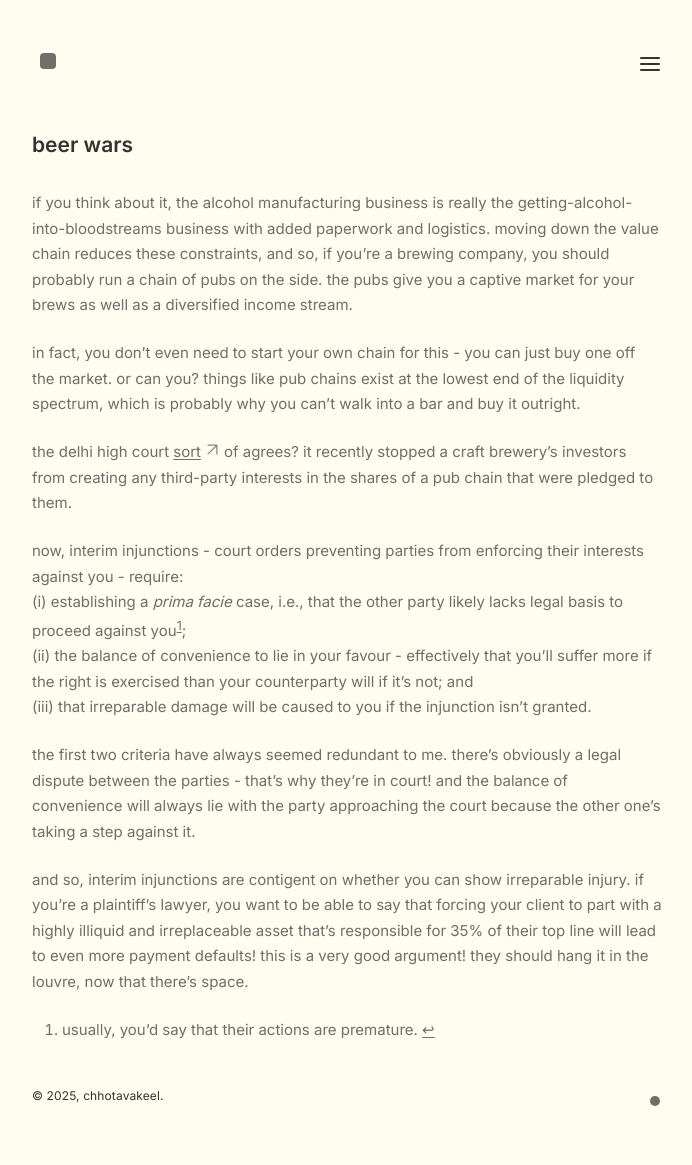
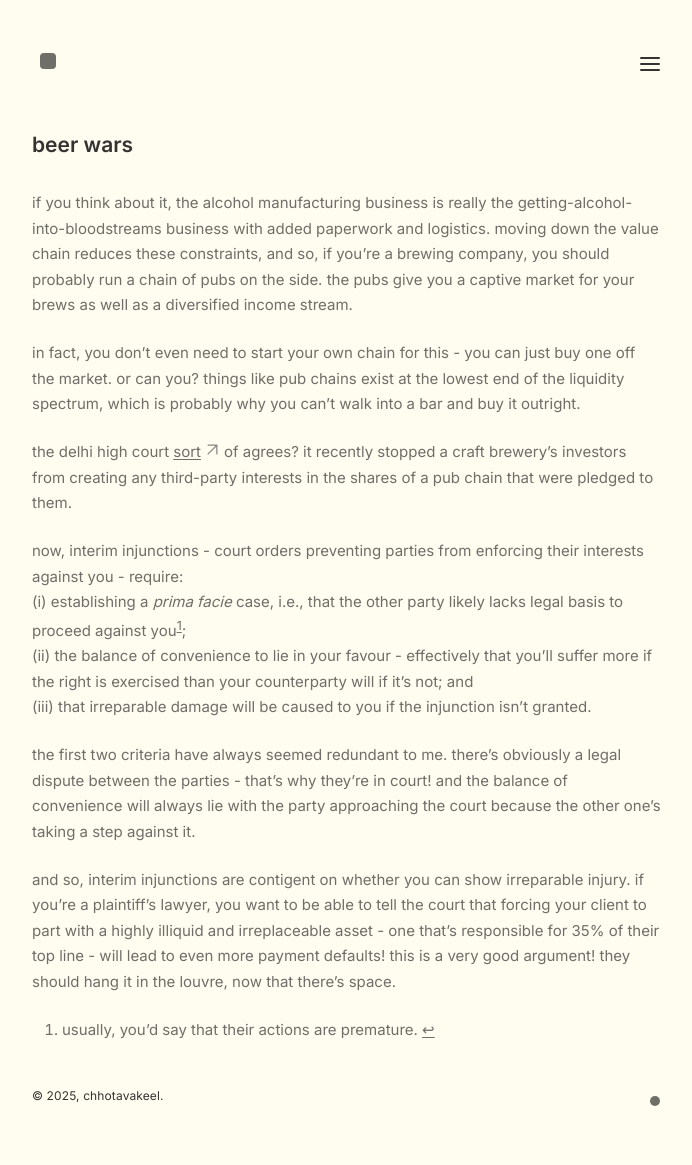
Before and after one commit to chhotavakeel/updatedsite, a Jekyll site: the page built from _notes/Public/beer-wars.md, in a window 1280 px wide. Shown: the whole page, without its empty margins (293-985 px from the left). Built offline with Jekyll 4.4.1, drawn with Linux system fonts in a browser that asks for light colours.

Commit message:
Update beer-wars.md

```diff
--- a/_notes/Public/beer-wars.md
+++ b/_notes/Public/beer-wars.md
@@ -21,6 +21,6 @@ now, interim injunctions - court orders preventing parties from enforcing their
 
 the first two criteria have always seemed redundant to me. there's obviously a legal dispute between the parties - that's why they're in court! and the balance of convenience will always lie with the party approaching the court because the other one's taking a step against it.
 
-and so, interim injunctions are contigent on whether you can show irreparable injury. if you're a plaintiff's lawyer, you want to be able to say that forcing your client to part with a highly illiquid and irreplaceable asset that's responsible for 35% of their top line will lead to even more payment defaults! this is a very good argument! they should hang it in the louvre, now that there's space.
+and so, interim injunctions are contigent on whether you can show irreparable injury. if you're a plaintiff's lawyer, you want to be able to tell the court that forcing your client to part with a highly illiquid and irreplaceable asset - one that's responsible for 35% of their top line - will lead to even more payment defaults! this is a very good argument! they should hang it in the louvre, now that there's space.
 
 [^1]: usually, you'd say that their actions are premature.
```
